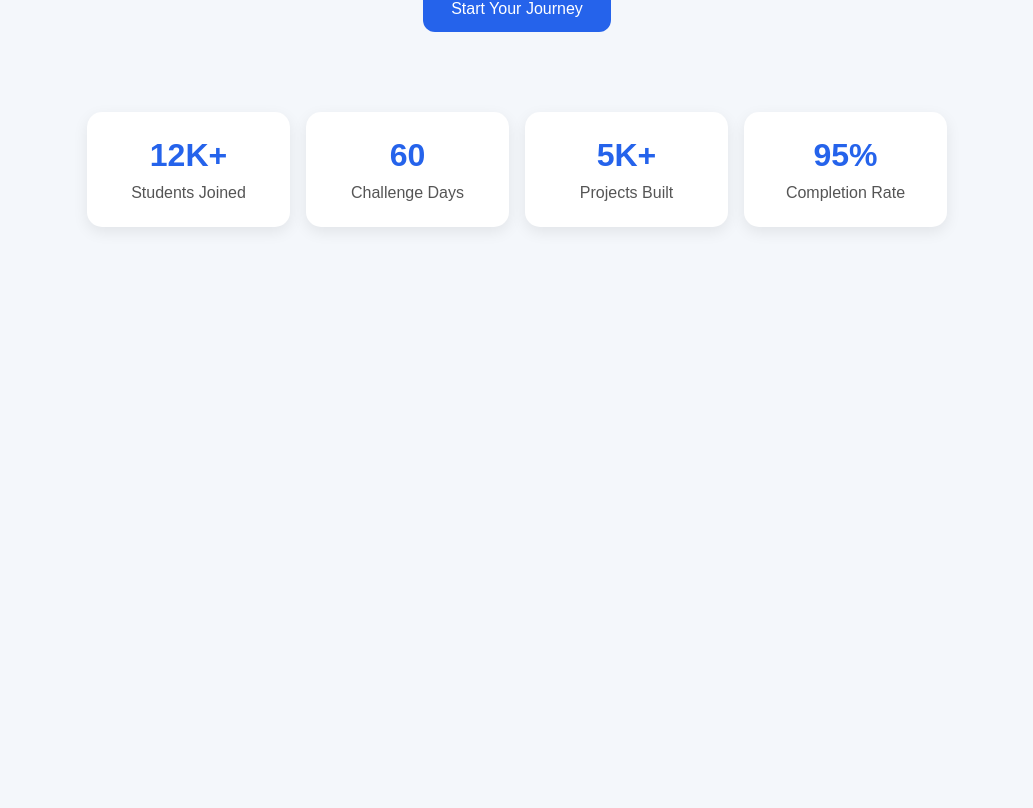
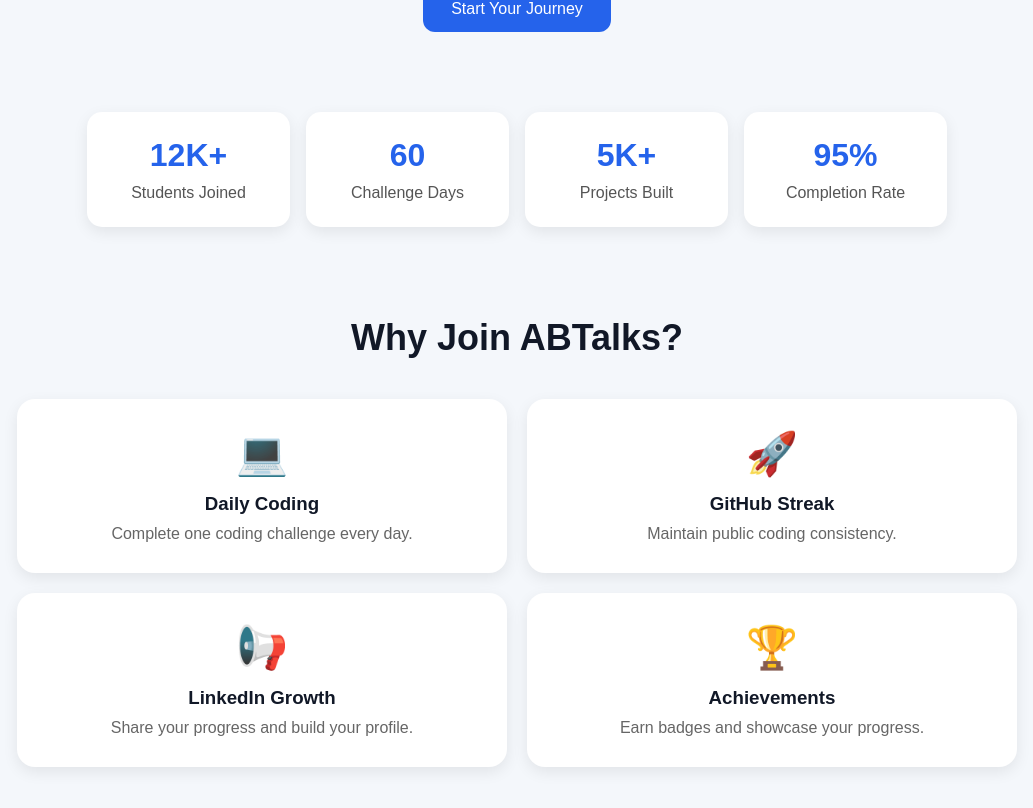
Before and after one commit to sumitawasthi2008-gif/vicodathon-2026-abtalks, a React (Vite) app: page / in a window 1280 px wide. Shown: the part 390-1198 px from the top of the page, without its empty margins (123-1156 px from the left). Before the commit the page ends 800 px from the top, so only its background shows below. Built offline with nearby package versions, Linux system fonts and the light colour scheme.

Commit message:
Added features section

```diff
--- /dev/null
+++ b/src/components/features.jsx
@@ -0,0 +1,52 @@
+const features = [
+  {
+    icon: "💻",
+    title: "Daily Coding",
+    desc: "Complete one coding challenge every day."
+  },
+  {
+    icon: "🚀",
+    title: "GitHub Streak",
+    desc: "Maintain public coding consistency."
+  },
+  {
+    icon: "📢",
+    title: "LinkedIn Growth",
+    desc: "Share your progress and build your profile."
+  },
+  {
+    icon: "🏆",
+    title: "Achievements",
+    desc: "Earn badges and showcase your progress."
+  }
+];
+
+function Features() {
+  return (
+    <section className="features">
+
+      <h2>Why Join ABTalks?</h2>
+
+      <div className="feature-grid">
+
+        {features.map((item, index) => (
+
+          <div className="feature-card" key={index}>
+
+            <div className="icon">{item.icon}</div>
+
+            <h3>{item.title}</h3>
+
+            <p>{item.desc}</p>
+
+          </div>
+
+        ))}
+
+      </div>
+
+    </section>
+  );
+}
+
+export default Features;
--- a/src/pages/home.jsx
+++ b/src/pages/home.jsx
@@ -1,6 +1,7 @@
 import Navbar from "../components/navbar";
 import Hero from "../components/hero";
 import Stats from "../components/stats";
+import Features from "../components/features";
 
 function Home() {
   return (
@@ -8,6 +9,7 @@
       <Navbar />
       <Hero />
       <Stats />
+      <Features />
     </>
   );
 }
--- a/src/styles/global.css
+++ b/src/styles/global.css
@@ -112,3 +112,55 @@
 }
 
 }
+.features{
+padding:70px 20px;
+text-align:center;
+}
+
+.features h2{
+font-size:36px;
+margin-bottom:40px;
+}
+
+.feature-grid{
+display:grid;
+grid-template-columns:repeat(2,1fr);
+gap:20px;
+max-width:1000px;
+margin:auto;
+}
+
+.feature-card{
+background:white;
+padding:30px;
+border-radius:18px;
+box-shadow:0 5px 15px rgba(0,0,0,.08);
+transition:.3s;
+}
+
+.feature-card:hover{
+transform:translateY(-8px);
+}
+
+.icon{
+font-size:42px;
+margin-bottom:15px;
+}
+
+.feature-card h3{
+margin-bottom:10px;
+}
+
+.feature-card p{
+color:#666;
+}
+
+@media(max-width:768px){
+
+.feature-grid{
+
+grid-template-columns:1fr;
+
+}
+
+}
```
Also changed, not shown: src/components/featurecard.jsx (deleted).
